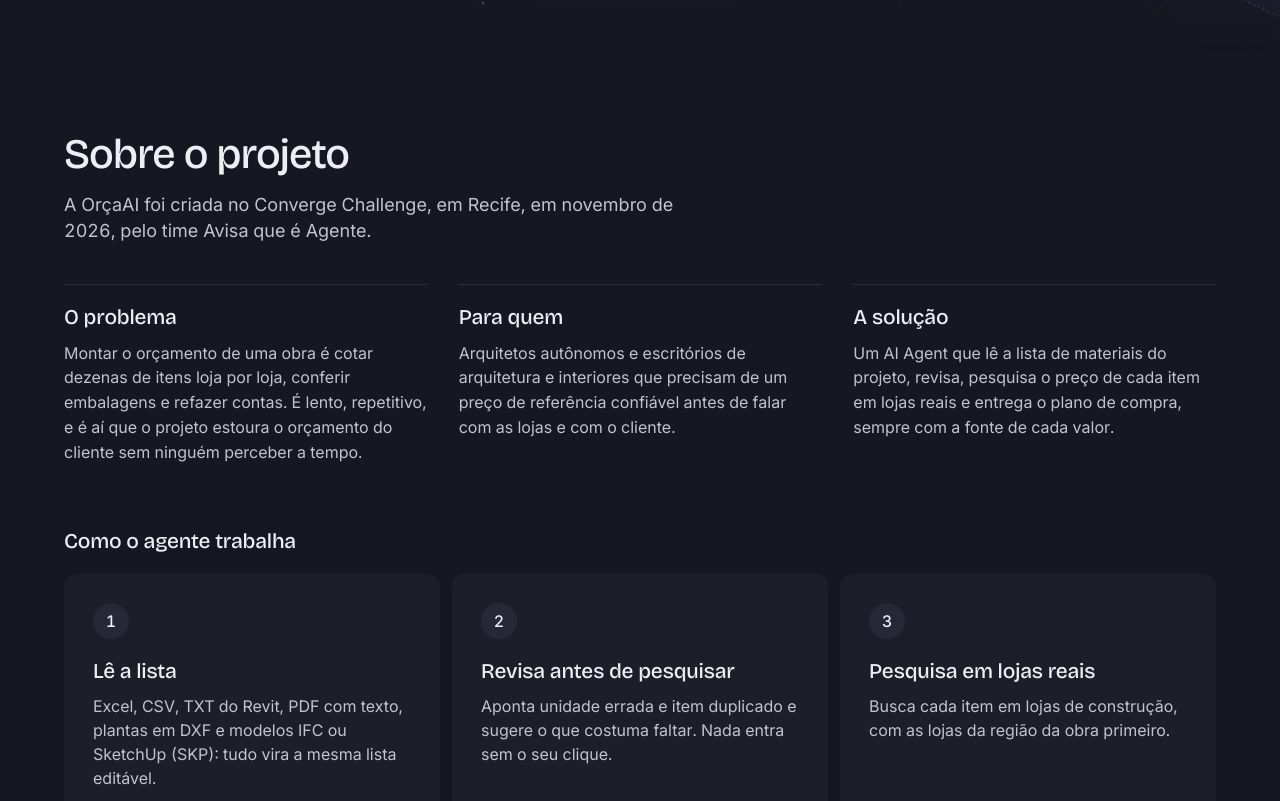
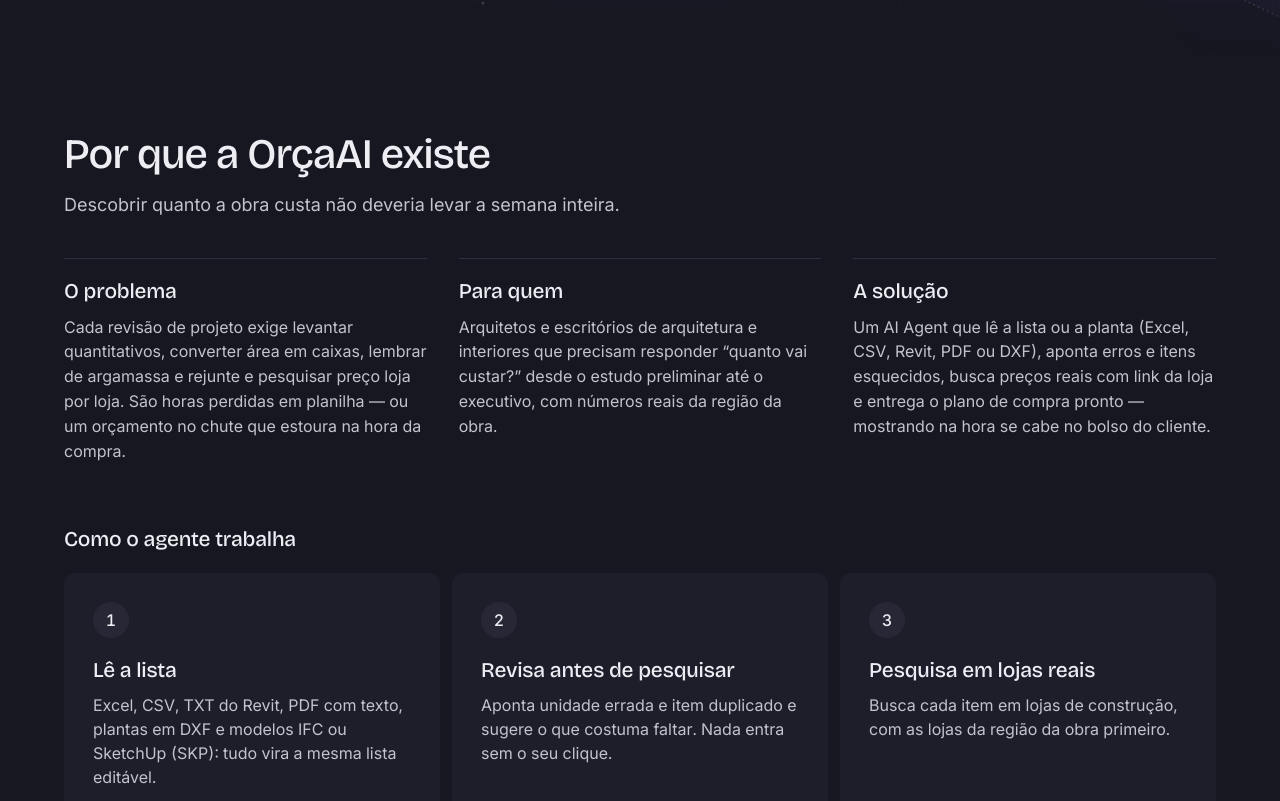
Before and after one commit to Joaomoura07/Converge-Challenge, a Next.js app in the folder frontend/: page / in a window 1280 px wide. Shown: the part 1279-2080 px from the top of the page. Built offline with nearby package versions, Linux system fonts and the light colour scheme.

Commit message:
content(landing): atualiza textos da seção 'Por que a OrçaAI existe'

```diff
--- a/frontend/src/app/page.tsx
+++ b/frontend/src/app/page.tsx
@@ -138,29 +138,31 @@ export default function Inicio() {
 
       <section id="sobre" className="in-faixa in-sobre" aria-labelledby="in-sobre">
         <div className="in-cabeca" data-revelar>
-          <h2 id="in-sobre">Sobre o projeto</h2>
-          <p>A OrçaAI foi criada no Converge Challenge, em Recife, em novembro de 2026, pelo time Avisa que é Agente.</p>
+          <h2 id="in-sobre">Por que a OrçaAI existe</h2>
+          <p>Descobrir quanto a obra custa não deveria levar a semana inteira.</p>
         </div>
         <div className="in-sobre__grade" data-revelar>
           <div>
             <h3>O problema</h3>
             <p>
-              Montar o orçamento de uma obra é cotar dezenas de itens loja por loja, conferir embalagens e refazer contas.
-              É lento, repetitivo, e é aí que o projeto estoura o orçamento do cliente sem ninguém perceber a tempo.
+              Cada revisão de projeto exige levantar quantitativos, converter área em caixas, lembrar de argamassa e
+              rejunte e pesquisar preço loja por loja. São horas perdidas em planilha — ou um orçamento no chute que
+              estoura na hora da compra.
             </p>
           </div>
           <div>
             <h3>Para quem</h3>
             <p>
-              Arquitetos autônomos e escritórios de arquitetura e interiores que precisam de um preço de referência
-              confiável antes de falar com as lojas e com o cliente.
+              Arquitetos e escritórios de arquitetura e interiores que precisam responder &ldquo;quanto vai
+              custar?&rdquo; desde o estudo preliminar até o executivo, com números reais da região da obra.
             </p>
           </div>
           <div>
             <h3>A solução</h3>
             <p>
-              Um AI Agent que lê a lista de materiais do projeto, revisa, pesquisa o preço de cada item em lojas reais e
-              entrega o plano de compra, sempre com a fonte de cada valor.
+              Um AI Agent que lê a lista ou a planta (Excel, CSV, Revit, PDF ou DXF), aponta erros e itens esquecidos,
+              busca preços reais com link da loja e entrega o plano de compra pronto — mostrando na hora se cabe no
+              bolso do cliente.
             </p>
           </div>
         </div>
```
